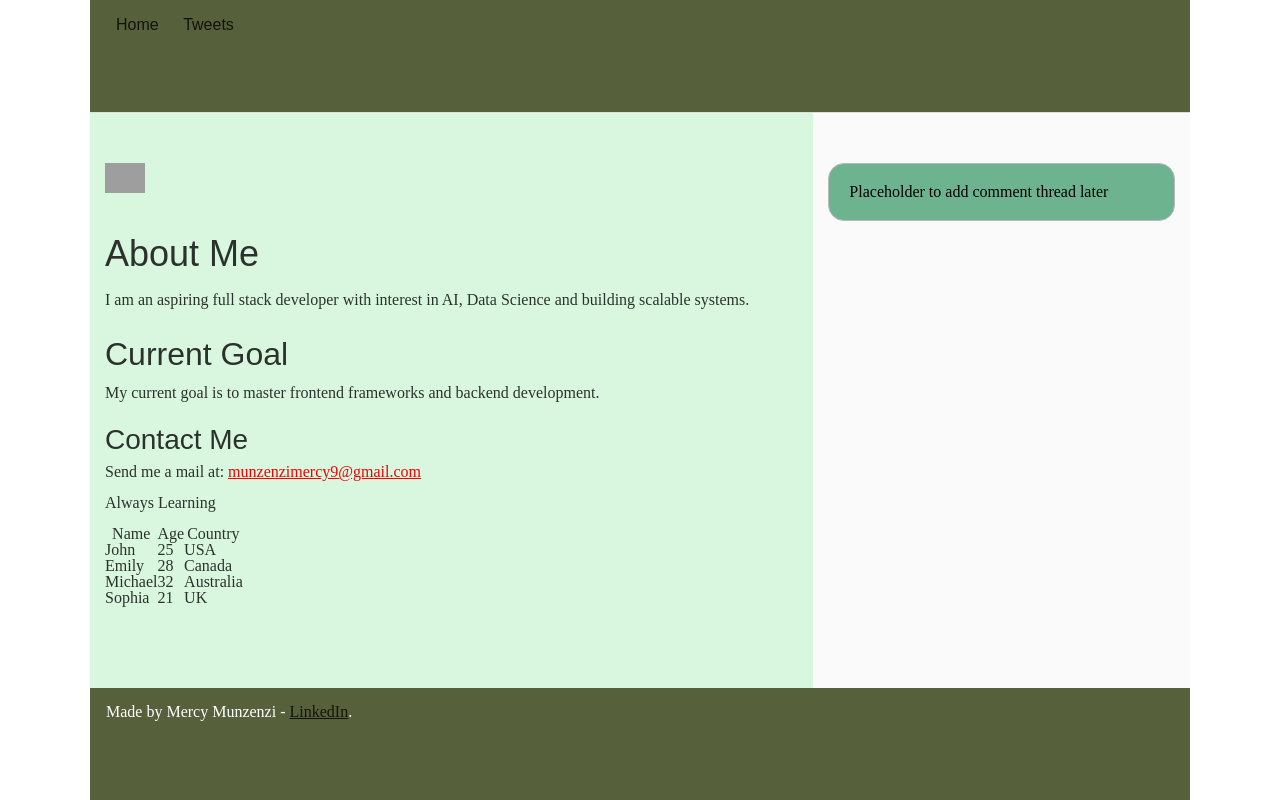
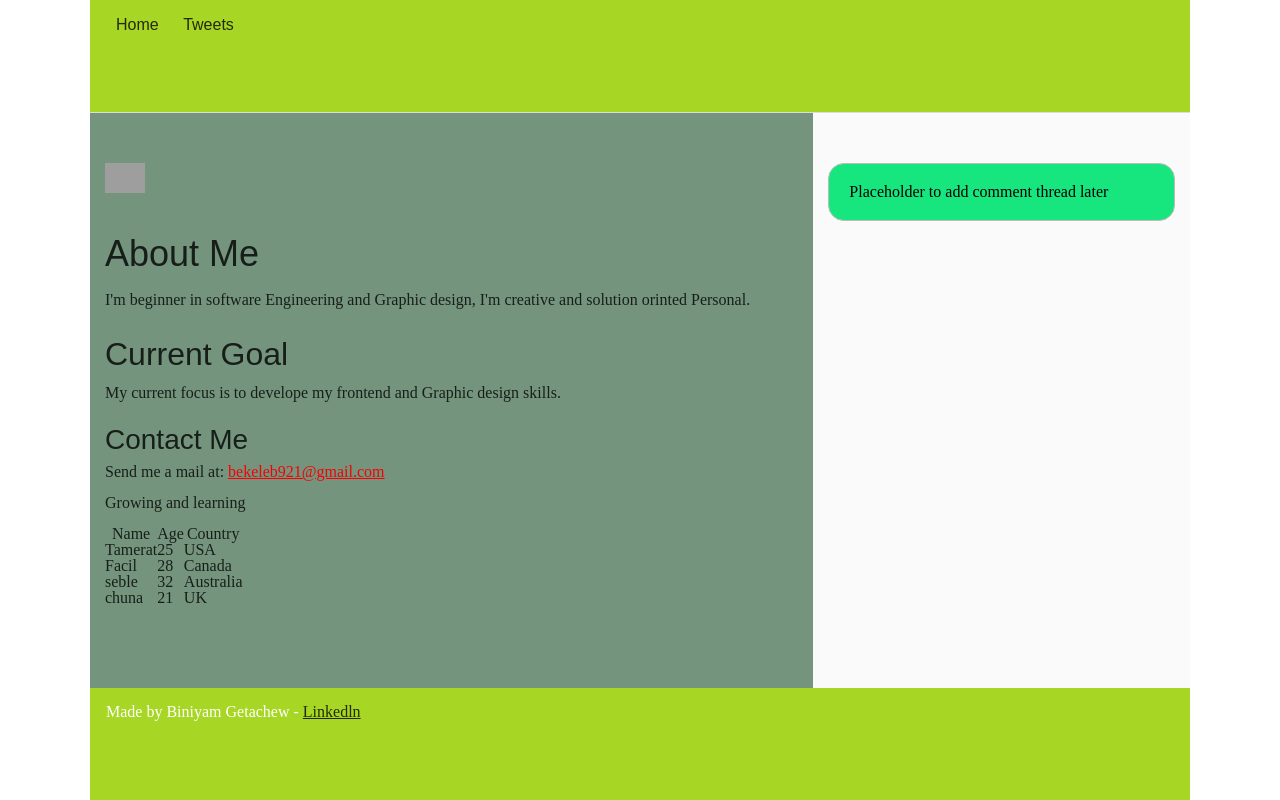
Before and after one commit to bini-77/alx_html_css, a plain HTML site: page css_basic/index.html in a window 1280 px wide. Drawn offline with Linux system fonts and the light colour scheme; grey boxes are pictures that could not be loaded.

Commit message:
table added

```diff
--- a/css_basic/index.html
+++ b/css_basic/index.html
@@ -22,16 +22,16 @@
       <img src="https://i.ibb.co/gTDZZT8/ALX-Logo-07.png" width="40" height="30" alt="ALX Logo">
 
       <h1>About Me</h1>
-      <p>I am an aspiring full stack developer with interest in AI, Data Science and building scalable systems.</p>
+      <p>I'm beginner in software Engineering and Graphic design, I'm creative and solution orinted Personal.  </p>
 
       <h2>Current Goal</h2>
-      <p>My current goal is to master frontend frameworks and backend development.</p>
+      <p>My current focus is to develope my frontend and Graphic design skills.</p>
 
       <h3>Contact Me</h3>
       <p>Send me a mail at:
-        <a href="mailto:munzenzimercy9@gmail.com">munzenzimercy9@gmail.com</a>
+        <a href="Biniyam:bekeleb921@gmail.com">bekeleb921@gmail.com</a>
       </p>
-      <p>Always Learning</p>
+      <p>Growing and learning</p>
 
       <!-- Learners Table -->
       <table>
@@ -43,12 +43,13 @@
           </tr>
         </thead>
         <tbody>
-          <tr><td>John</td><td>25</td><td>USA</td></tr>
-          <tr><td>Emily</td><td>28</td><td>Canada</td></tr>
-          <tr><td>Michael</td><td>32</td><td>Australia</td></tr>
-          <tr><td>Sophia</td><td>21</td><td>UK</td></tr>
+          <tr><td>Tamerat</td><td>25</td><td>USA</td></tr>
+          <tr><td>Facil</td><td>28</td><td>Canada</td></tr>
+          <tr><td>seble</td><td>32</td><td>Australia</td></tr>
+          <tr><td>chuna</td><td>21</td><td>UK</td></tr>
         </tbody>
       </table>
+
     </article>
 
     <aside>
@@ -57,8 +58,7 @@
   </main>
 
   <footer>
-    <p>Made by Mercy Munzenzi -
-      <a href="https://www.linkedin.com/in/mercy-munzenzi-183056362/" target="_blank">LinkedIn</a>.
+    <p>Made by Biniyam Getachew - <a href="https://www.linkedin.com/in/biniyamg/" target="_blank">Linkedln</a></p>
     </p>
   </footer>
 
--- a/css_basic/styles.css
+++ b/css_basic/styles.css
@@ -8,7 +8,7 @@ body {
 main{
     flex-direction: row;
     flex:auto;
-    background-color: #d8f7de;
+    background-color: #74947d;
 }
 article{
     flex: 2;
@@ -21,11 +21,11 @@ aside{
 }
 #comment{
     border-radius: 2cqmin;
-    background-color: #6db390;
+    background-color: #17e67e;
 }
 
 header, footer {
-  background-color: #56603a;
+  background-color: #a7d625;
   color: white;
   padding: 1rem;
 }
```
Also changed, not shown: css_basic/tweets.html (+3 -3 lines).
